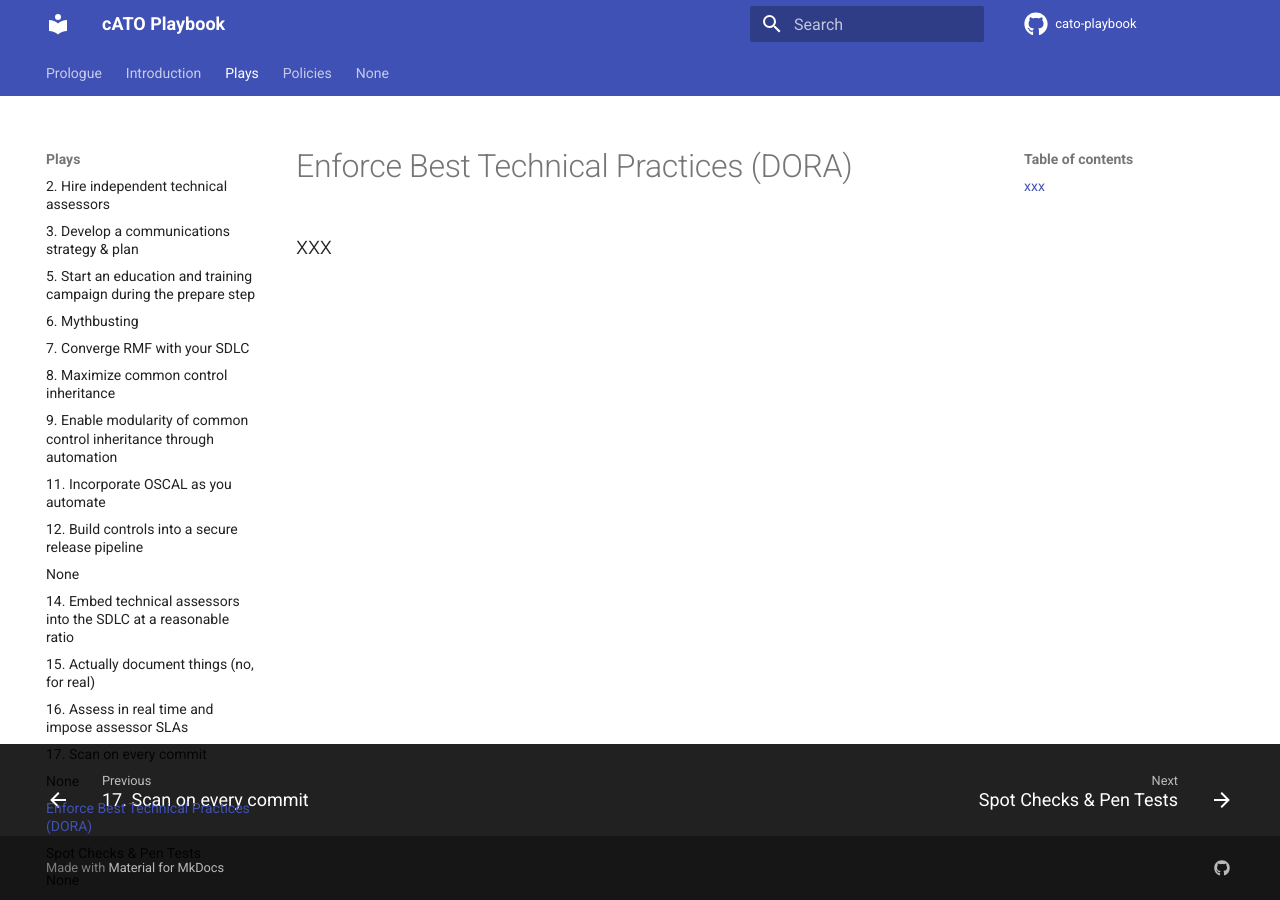
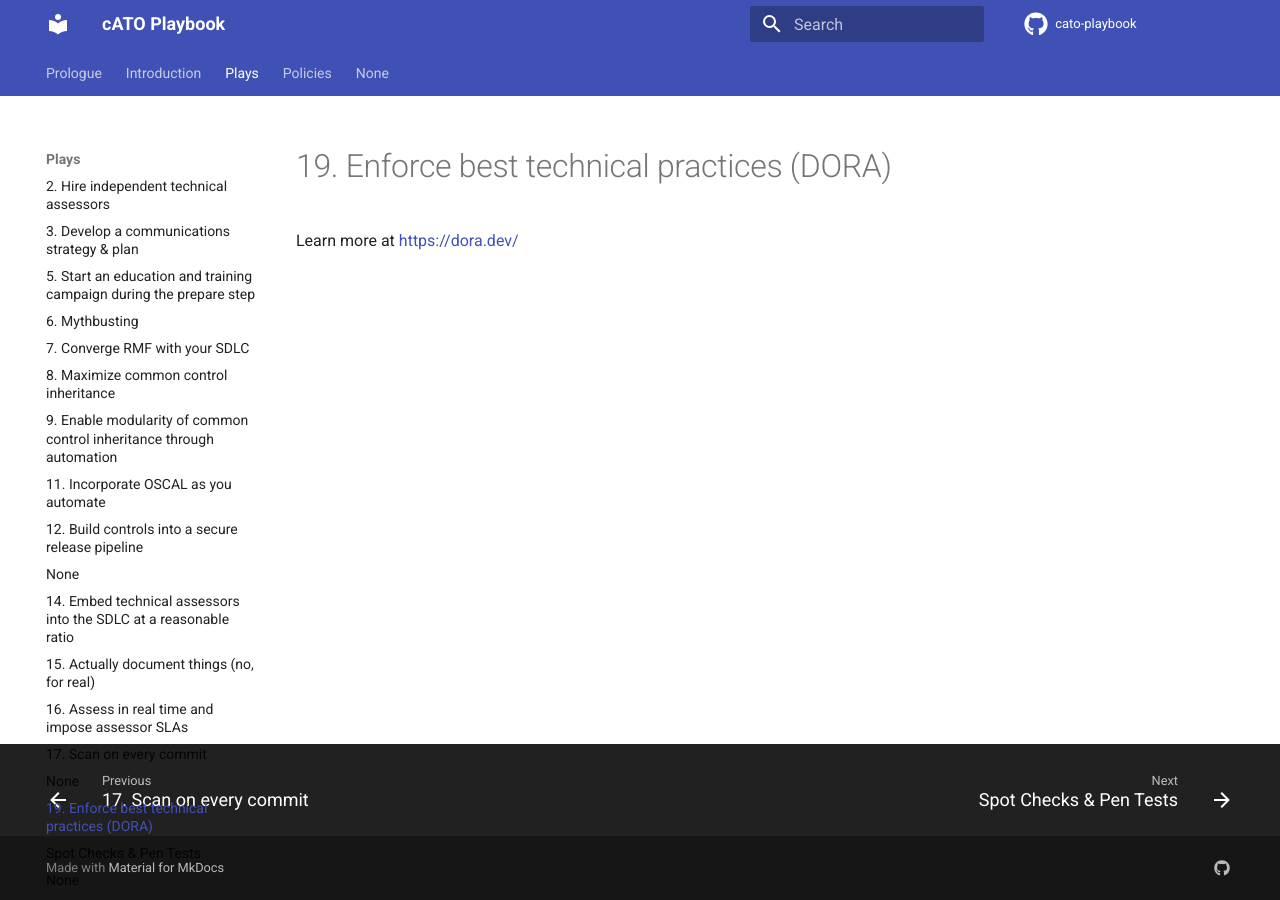
Before and after one commit to rise8-us/cato-playbook, an MkDocs documentation site: the page built from docs/dora.md, in a window 1280 px wide. Built offline with MkDocs 1.6.1 and Material for MkDocs 9.7.7, drawn with Linux system fonts in a browser that asks for light colours; comment, search, counter and statistics services are not loaded.

Commit message:
Update dora.md

```diff
--- a/docs/dora.md
+++ b/docs/dora.md
@@ -1,3 +1,3 @@
-# Enforce Best Technical Practices (DORA)
+# 19. Enforce best technical practices (DORA)
 
-## xxx
+Learn more at [https://dora.dev/](https://dora.dev/)
```
